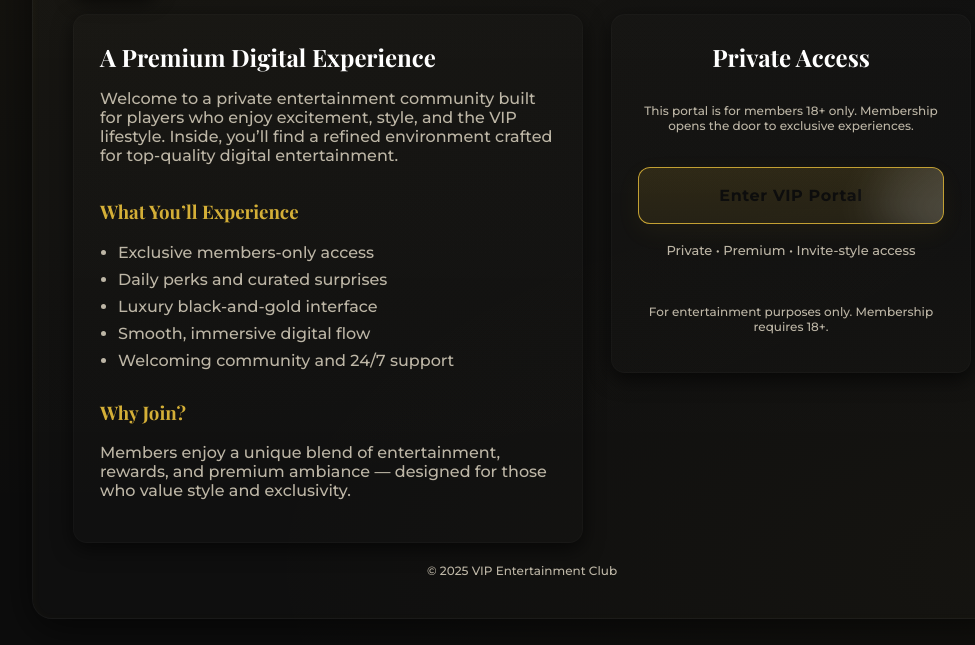
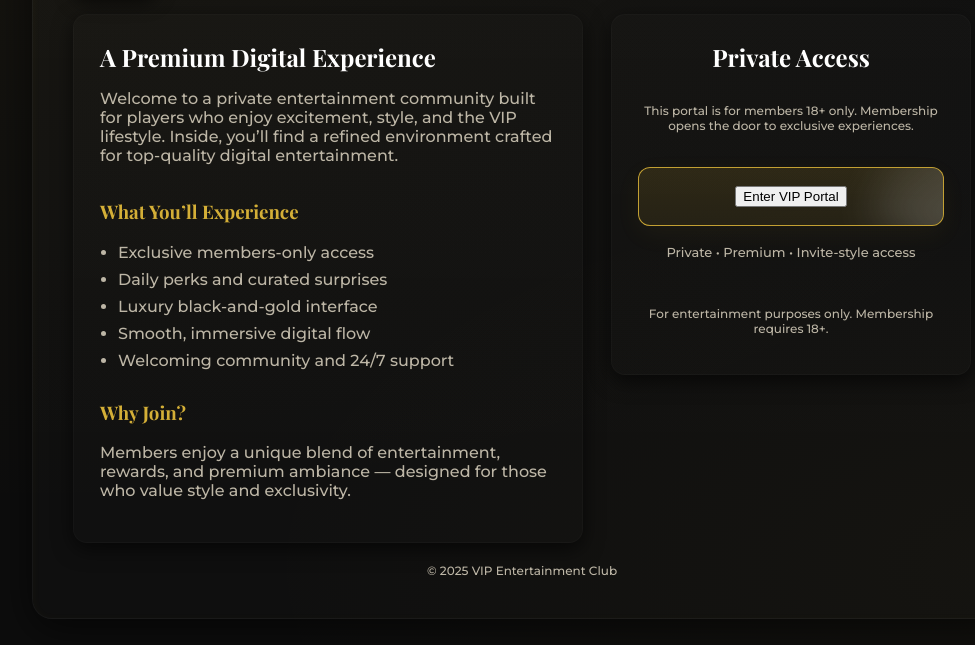
Before and after one commit to limliza177-ui/vipportal, a plain HTML site: page index.html in a window 1280 px wide. Shown: the part 155-800 px from the top of the page, without its empty margins (118-1093 px from the left). Drawn offline with nearby package versions, Linux system fonts and the light colour scheme.

Commit message:
Update index.html

```diff
--- a/index.html
+++ b/index.html
@@ -231,7 +231,7 @@
           <p class="muted-note">This portal is for members 18+ only. Membership opens the door to exclusive experiences.</p>
 
           <div class="cta-area" style="width:100%;margin-top:12px">
-            <a id="randomButton" class="enter-btn" href="#" role="button" aria-label="Enter VIP Portal" >Enter VIP Portal</a>
+            <a id="randomButton" class="enter-btn" href="#" role="button" aria-label="Enter VIP Portal" ><button id="randomButton">Enter VIP Portal</button></a>
             <p style="margin:0;color:var(--muted);font-size:13px;text-align:center;">Private • Premium • Invite-style access</p>
           </div>
 
```
